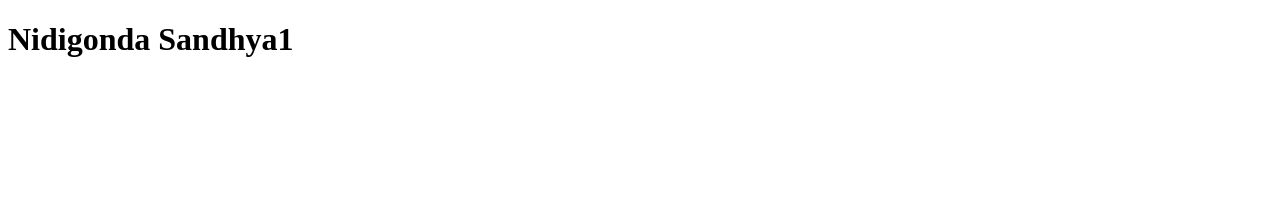
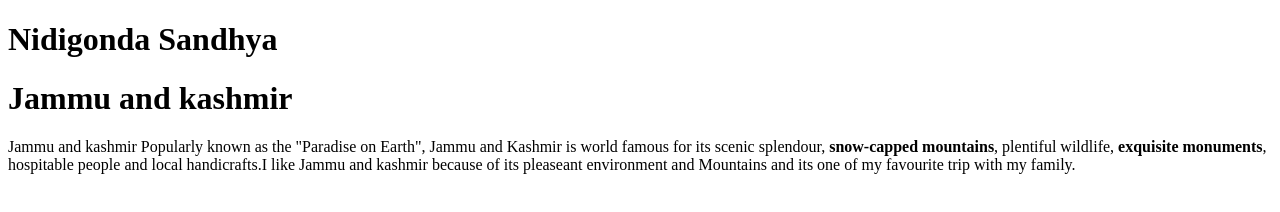
Before and after one commit to 44-563-WebApps-F21/webapps-f21-assignment-3-sandhyan3, a plain HTML site: page index.html in a window 1280 px wide. Drawn offline with Linux system fonts and the light colour scheme.

Commit message:
added favorite place

```diff
--- a/index.html
+++ b/index.html
@@ -4,9 +4,11 @@
     <meta charset="UTF-8">
     <meta http-equiv="X-UA-Compatible" content="IE=edge">
     <meta name="viewport" content="width=device-width, initial-scale=1.0">
-    <title><HTMT Document></title>
+    <title><Html Document></title>
 </head>
 <body>
-    <h1>Nidigonda Sandhya1</h1>
+    <h1>Nidigonda Sandhya</h1>
+    <h1>Jammu and kashmir</h1>
+    <p>Jammu and kashmir Popularly known as the "Paradise on Earth", Jammu and Kashmir is world famous for its scenic splendour, <b>snow-capped mountains</b>, plentiful wildlife, <b>exquisite monuments</b>, hospitable people and local handicrafts.I like Jammu and kashmir because of its pleaseant environment and Mountains and its one of my favourite trip  with my family.</p>
 </body>
 </html>
```
